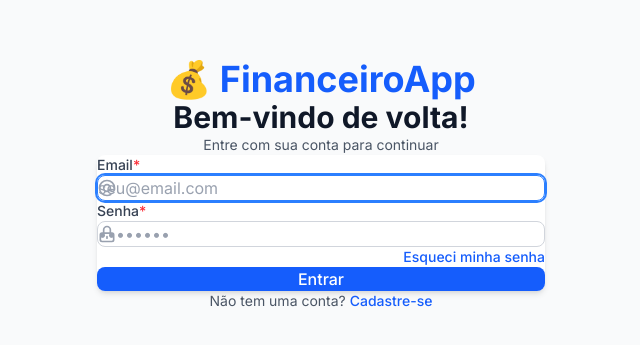
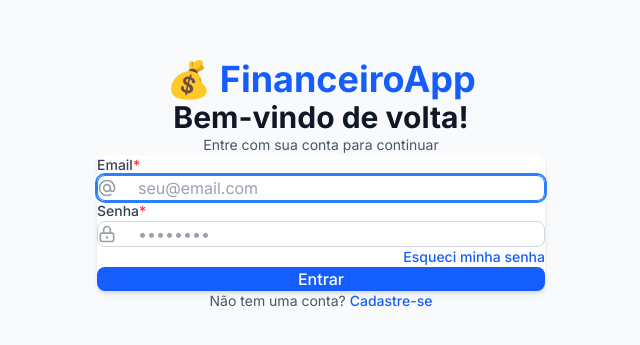
Before and after one commit to rafSnow/financeiro, a React (Vite) app: page /login in a window 1280 px wide. Shown: the part 215-560 px from the top of the page, without its empty margins (319-959 px from the left). Built offline with nearby package versions, Linux system fonts and the light colour scheme; no server answers.

Commit message:
fix: Corrigir sobreposição de ícone e texto no Input
- Alterado padding-left para usar style inline (2.5rem) quando há ícone
- Movido text-gray-400 para o container do ícone
- Ajustado padding condicional do input

```diff
--- a/src/components/Input.jsx
+++ b/src/components/Input.jsx
@@ -39,7 +39,7 @@ const Input = ({
       )}
       <div className="relative">
         {icon && (
-          <div className="absolute inset-y-0 left-0 pl-3 flex items-center pointer-events-none">
+          <div className="absolute inset-y-0 left-0 flex items-center pl-3 pointer-events-none text-gray-400">
             {icon}
           </div>
         )}
@@ -52,9 +52,10 @@ const Input = ({
           placeholder={placeholder}
           required={required}
           disabled={disabled}
+          style={icon ? { paddingLeft: '2.5rem' } : {}}
           className={`
-            w-full px-4 py-3 rounded-lg border transition-all duration-200
-            ${icon ? 'pl-10' : ''}
+            w-full rounded-lg border transition-all duration-200
+            ${icon ? 'pr-4 py-3' : 'px-4 py-3'}
             ${
               error
                 ? 'border-red-500 focus:ring-red-500 focus:border-red-500'
```
Also changed, not shown: 1 other file (tests, documents, lock files or other folders).
